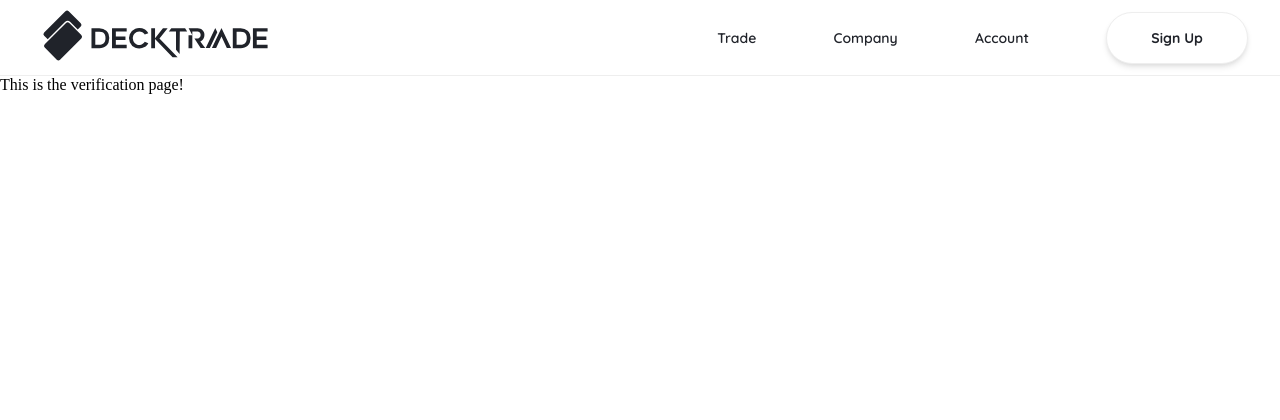
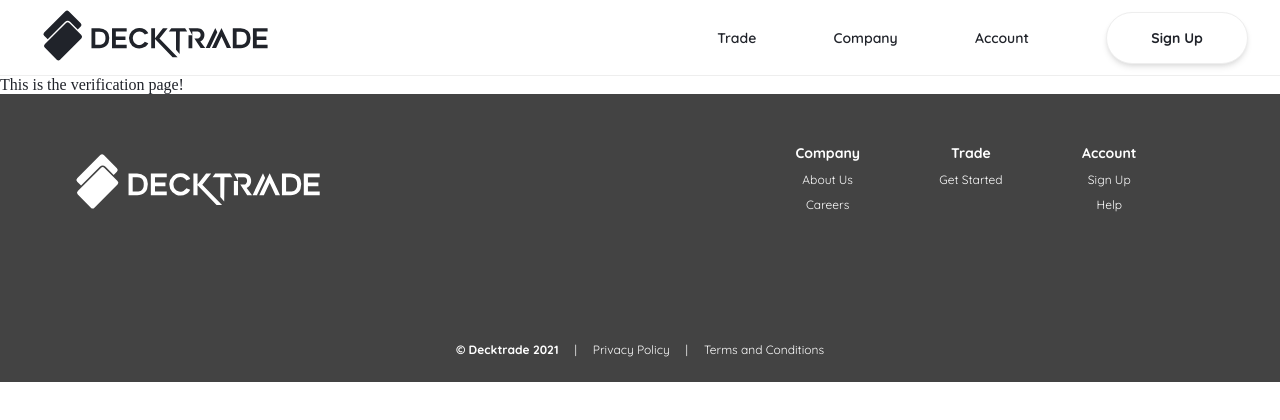
Before and after one commit to Miszion/deck-trade, a React (Create React App) app: page /verify in a window 1280 px wide. Shown: the top 420 px of the page. Built offline with nearby package versions, Linux system fonts and the light colour scheme.

Commit message:
added associated files and fixed footer

```diff
--- a/src/app.scss
+++ b/src/app.scss
@@ -3,4 +3,5 @@
 body {
     margin: 0;
     overflow-x: hidden;
+    color: #20232a;
 }
--- a/src/app.tsx
+++ b/src/app.tsx
@@ -2,6 +2,7 @@ import React from 'react'
 import './app.scss'
 import { BrowserRouter as Router, Switch, Route } from 'react-router-dom'
 import Header from './components/header/header'
+import Footer from './components/footer/footer'
 import LandingPage from './screens/landing/landing'
 
 const App = (props: any) => {
@@ -39,6 +40,7 @@ const App = (props: any) => {
                         </div>
                     </Route>
                 </Switch>
+                <Footer></Footer>
             </Router>
         </div>
     )
--- a/src/components/footer/footer.scss
+++ b/src/components/footer/footer.scss
@@ -0,0 +1,85 @@
+.footer {
+    background-color: #434343;
+    padding-top: 50px;
+    display: flex;
+    flex-direction: column;
+    width: 100%;
+
+    &-elements {
+        width: 90%;
+        margin-left: auto;
+        margin-right: auto;
+        display: flex;
+        flex-direction: row;
+        justify-content: space-between;
+
+        @media screen and (max-width: 700px){
+            justify-content: center;
+            flex-direction: column;
+        }
+
+    }
+
+    svg {
+        max-height: 75px;
+
+        @media screen and (max-width: 700px){
+            margin-bottom: 35px;
+        }
+    }
+
+    &-terms {
+        color: #ffffff;
+        font-size: 12px;
+        font-family: 'Quicksand', sans-serif;
+        display: flex;
+        flex-direction: row;
+        justify-content: space-evenly;
+        width: 400px;
+        margin-left: auto;
+        margin-right: auto;
+        padding-bottom: 25px;
+        padding-top: 50px;
+
+        @media screen and (max-width: 400px){
+            width: 100%;
+            font-size: 10px;
+        }
+
+    }
+
+    &-menu {
+        display: flex;
+        flex-direction: column;
+        color: #ffffff;
+        font-family: 'Quicksand', sans-serif;
+        text-align: center;
+    }
+
+    &-menu-header {
+        font-size: 14px;
+        font-weight: bold;
+        margin-bottom: 5px;
+    }
+
+    &-menu-item {
+        font-size: 12px;
+        margin-top: 5px;
+        margin-bottom: 5px;
+        cursor: pointer;
+    }
+
+    &-list {
+        display: flex;
+        flex-direction: row;
+        width: 500px;
+        justify-content: space-evenly;
+        padding-bottom: 75px;
+
+        @media screen and (max-width: 700px){
+            width: 100%;
+        }
+
+    }
+
+}
--- a/src/components/footer/footer.tsx
+++ b/src/components/footer/footer.tsx
@@ -1,6 +1,63 @@
+import Logo from '../../assets/logos/logo'
+import './footer.scss'
 const Footer = (props: any) => {
     return (
-        <div></div>
+        <footer>
+            <div className='footer'>
+                <div className='footer-elements'>
+                    <Logo color="#ffffff"></Logo>
+                    <div className='footer-list'>
+                        <div className='footer-menu'>
+                            <div className='footer-menu-header'>
+                               Company
+                            </div>
+                            <div className='footer-menu-item'>
+                                About Us
+                            </div>
+                            <div className='footer-menu-item'>
+                                Careers
+                            </div>
+                        </div>
+                        <div className='footer-menu'>
+                            <div className='footer-menu-header'>
+                               Trade
+                            </div>
+                            <div className='footer-menu-item'>
+                                Get Started
+                            </div>
+                        </div>
+                        <div className='footer-menu'>
+                            <div className='footer-menu-header'>
+                               Account
+                            </div>
+                            <div className='footer-menu-item'>
+                                Sign Up
+                            </div>
+                            <div className='footer-menu-item'>
+                                Help
+                            </div>
+                        </div>
+                    </div>
+                </div>
+                <div className='footer-terms'>
+                    <div className='footer-terms-item' style={{fontWeight: 800}}>
+                        © Decktrade 2021
+                    </div>
+                    <div className='footer-terms-item'>
+                        |
+                    </div>
+                    <div className='footer-terms-item'>
+                        Privacy Policy
+                    </div>
+                    <div className='footer-terms-item'>
+                        |
+                    </div>
+                    <div className='footer-terms-item'>
+                        Terms and Conditions
+                    </div>
+                </div>
+            </div>
+        </footer>
     )
 }
 
--- /dev/null
+++ b/src/components/input/input.scss
@@ -0,0 +1,33 @@
+.input {
+
+    display: flex;
+    flex-direction: column;
+
+    label {
+        margin-bottom: 15px;
+        font-size: 14px;
+        font-weight: bold;
+        font-family: 'Quicksand', sans-serif;
+    }
+
+    input {
+        padding-left: 10px;
+        padding-top: 15px;
+        font-size: 16px;
+        font-family: 'Quicksand', sans-serif;
+        padding-bottom: 15px;
+        min-width: 200px;
+        border-radius: 10px;
+        border: 1px solid #eeeeee;
+        --tw-shadow: 0 4px 6px -1px rgba(0, 0, 0, 0.1), 0 2px 4px -1px rgba(0, 0, 0, 0.06);
+        box-shadow: var(--tw-ring-offset-shadow, 0 0 #0000), var(--tw-ring-shadow, 0 0 #0000), var(--tw-shadow);
+
+        &:focus {
+            outline: none;
+            border: 1px solid #eeeeee;
+        }
+
+    }
+
+
+}
--- /dev/null
+++ b/src/components/input/input.tsx
@@ -0,0 +1,17 @@
+import './input.scss'
+
+const Input = (props: any) => {
+
+    const { label, type } = props
+
+    return (
+        <div className='input'>
+            <label>{label}</label>
+            <input type={type}></input>
+        </div>
+    )
+
+
+}
+
+export default Input
--- a/src/screens/landing/landing.scss
+++ b/src/screens/landing/landing.scss
@@ -25,6 +25,74 @@
 .landing-info-button {
     margin-top: 50px;
     margin-bottom: 50px;
+}
+
+.landing-submission {
+    margin-top: 100px;
+    margin-bottom: 100px;
+    max-width: 1200px;
+    margin-left: auto;
+    margin-right: auto;
+    display: flex;
+    flex-direction: row;
+    justify-content: space-around;
+    align-items: center;
+
+    @media screen and (max-width: 1200px) {
+        flex-direction: column;
+        justify-content: center;
+    }
+
+}
+
+.landing-submission-block {
+    @media screen and (max-width: 1200px) {
+        display: flex;
+        flex-direction: column;
+        align-items: center;
+        justify-content: center;
+    }
+}
+
+.landing-submission-input {
+    margin-bottom: 25px;
+
+    @media screen and (max-width: 1200px) {
+        margin-top: 35px;
+    }
+
+}
+
+.landing-submission-headline {
+    font-weight: 700;
+    font-size: 1.5rem;
+    font-family: 'Quicksand', sans-serif;
+    margin-bottom: 35px;
+
+    @media screen and (max-width: 1200px) {
+        text-align: center;
+    }
+
+}
+
+.landing-submission-subtext {
+    font-family: 'Quicksand', sans-serif;
+    line-height: 1.9;
+
+    @media screen and (max-width: 1200px) {
+        text-align: center;
+        margin-left: 25px;
+        margin-right: 25px;
+    }
+
+}
+
+.landing-submission-text {
+    max-width: 500px;
+}
+
+.landing-submission-input {
+    max-width: 500px;
 }
 
 .landing-image {
@@ -111,6 +179,8 @@
     font-size: 2.5rem;
     font-weight: 800;
     text-align: center;
+    margin-left: 25px;
+    margin-right: 25px;
     font-family: 'Quicksand', sans-serif;
 }
 
--- a/src/screens/landing/landing.tsx
+++ b/src/screens/landing/landing.tsx
@@ -6,6 +6,8 @@ import { ReactComponent as Trade} from '../../assets/images/trade.svg'
 import { ReactComponent as Business} from '../../assets/images/business.svg'
 import Info from '../../components/info/info'
 import Button from '../../components/button/button'
+import Input from '../../components/input/input'
+
 import './landing.scss'
 
 const Landing = (props: any) => {
@@ -60,6 +62,22 @@ const Landing = (props: any) => {
                 </div>
                 <Business></Business>
             </div>
+            <div className='landing-submission'>
+                <div className='landing-submission-text'>
+                    <div className='landing-submission-headline'>
+                        Sign up for our mailing list
+                    </div>
+                    <div className='landing-submission-subtext'>
+                        Lorem ipsum dolor sit amet, consectetur adipiscing elit, sed do eiusmod tempor incididunt ut labore et dolore magna aliqua. Ut enim ad minim veniam, quis nostrud exercitation ullamco laboris nisi ut aliquip ex ea commodo consequat. Duis aute irure dolor in reprehenderit
+                    </div>
+                </div>
+                <div className='landing-submission-block'>
+                    <div className='landing-submission-input'>
+                        <Input label='Email' type='email'></Input>
+                    </div>
+                    <Button text="Sign Up" color='#8B16D3' textColor='white'></Button>
+                </div>
+            </div>
         </div>
     )
 }
```
